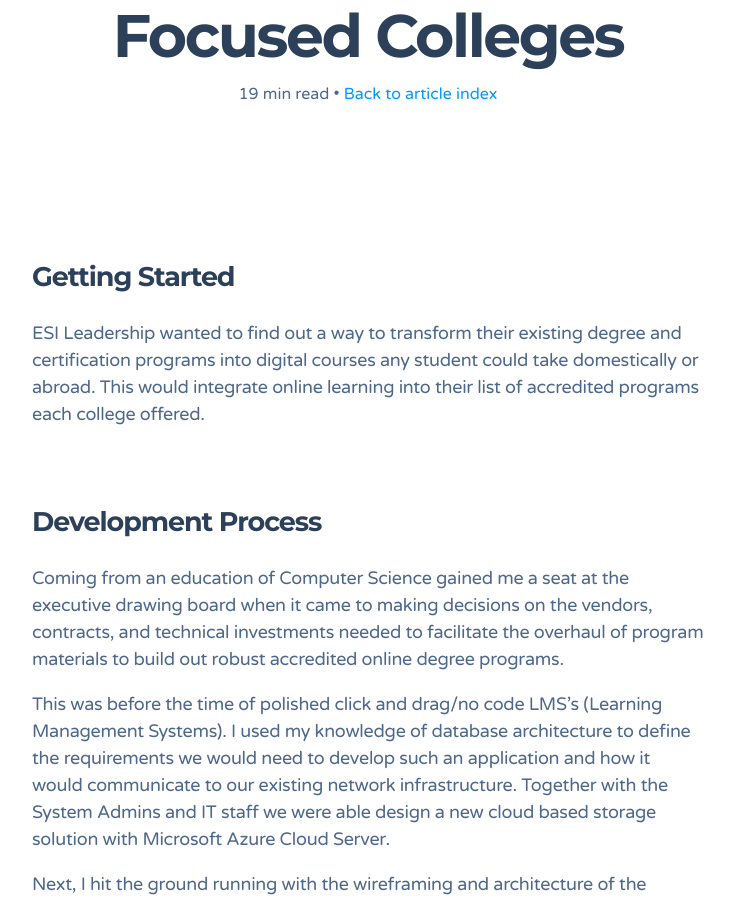
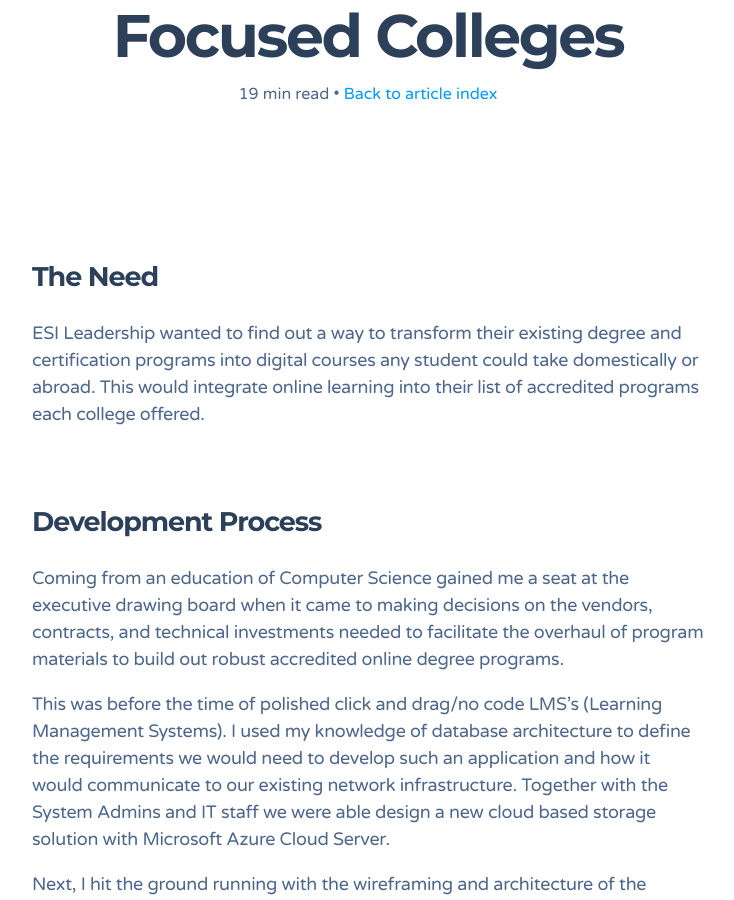
Before and after one commit to zenifold/max_page, a Jekyll site: the page built from _case-studies/esi/implementing-digital-transformation.md, in a window 1280 px wide and 900 px high, scrolled down 605 px. Shown: the whole window, without its empty margins (272-1006 px from the left). Built offline with Jekyll 4.4.1, drawn with Linux system fonts in a browser that asks for light colours; some web fonts are replaced; comment, search, counter and statistics services are not loaded.

Commit message:
Update implementing-digital-transformation.md

```diff
--- a/_case-studies/esi/implementing-digital-transformation.md
+++ b/_case-studies/esi/implementing-digital-transformation.md
@@ -7,7 +7,7 @@ thumnail: /img/case-studies/case-study-time-responsive-redesign-thumbnail.png
 bodyclass: absolute-site-header
 ---
 
-## Getting Started
+## The Need
 
 ESI Leadership wanted to find out a way to transform their existing degree and certification programs into digital courses any student could take domestically or abroad. This would integrate online learning into their list of accredited programs each college offered.
 
```
